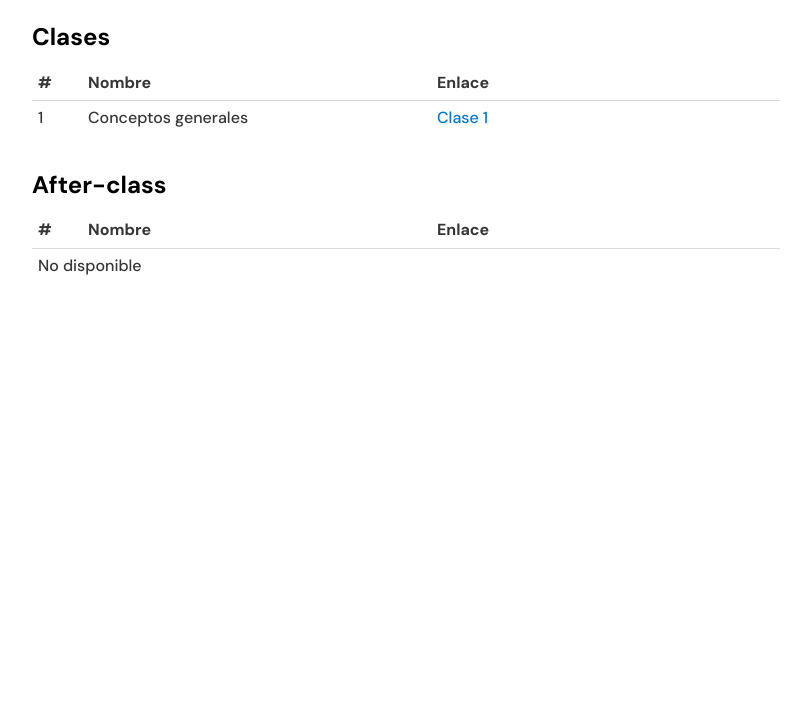
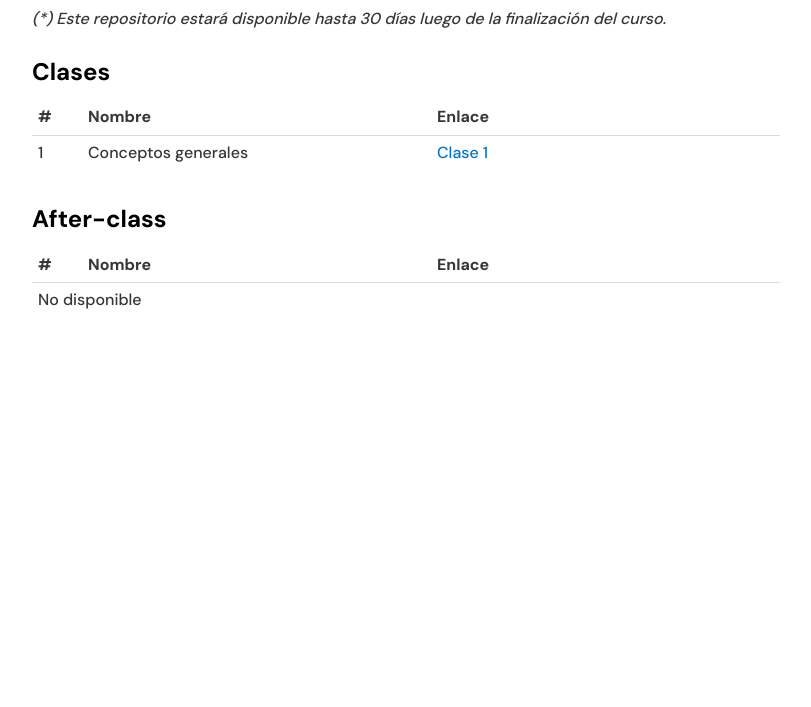
Before and after one commit to DanielRiverol/59955-js, a plain HTML site: page index.html in a window 1280 px wide. Shown: the part 133-840 px from the top of the page, without its empty margins (234-1045 px from the left). Drawn offline with nearby package versions, Linux system fonts and the light colour scheme.

Commit message:
Estado inicial de repositorio

```diff
--- a/index.html
+++ b/index.html
@@ -11,6 +11,7 @@
 <body>
    <div class="wrapper">
     <h1>Comisión 54010</h1>
+    <em>(*) Este repositorio estará disponible hasta 30 días luego de la finalización del curso.</em>
     <h2>Clases</h2>
 
     <div>
```
